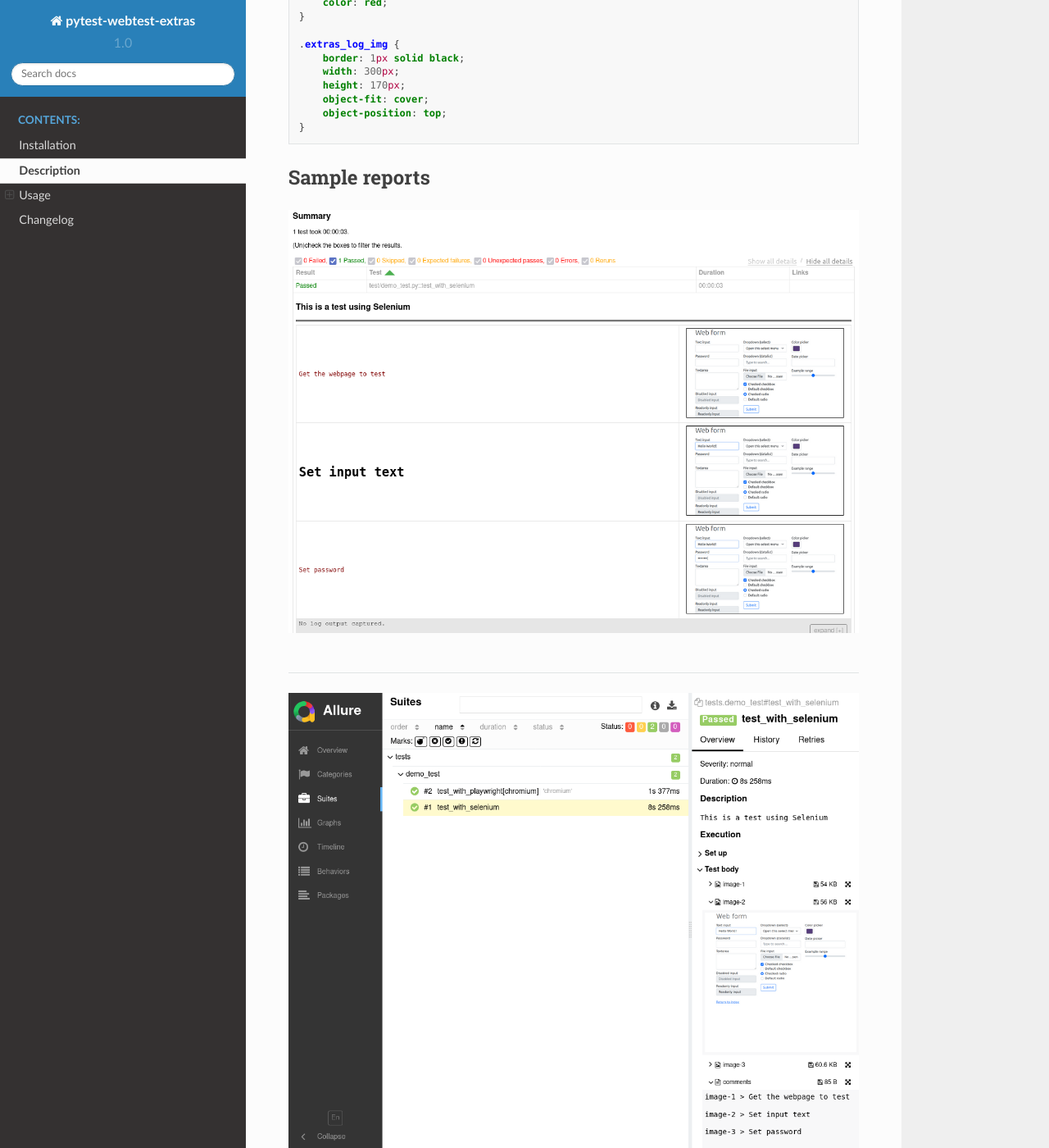
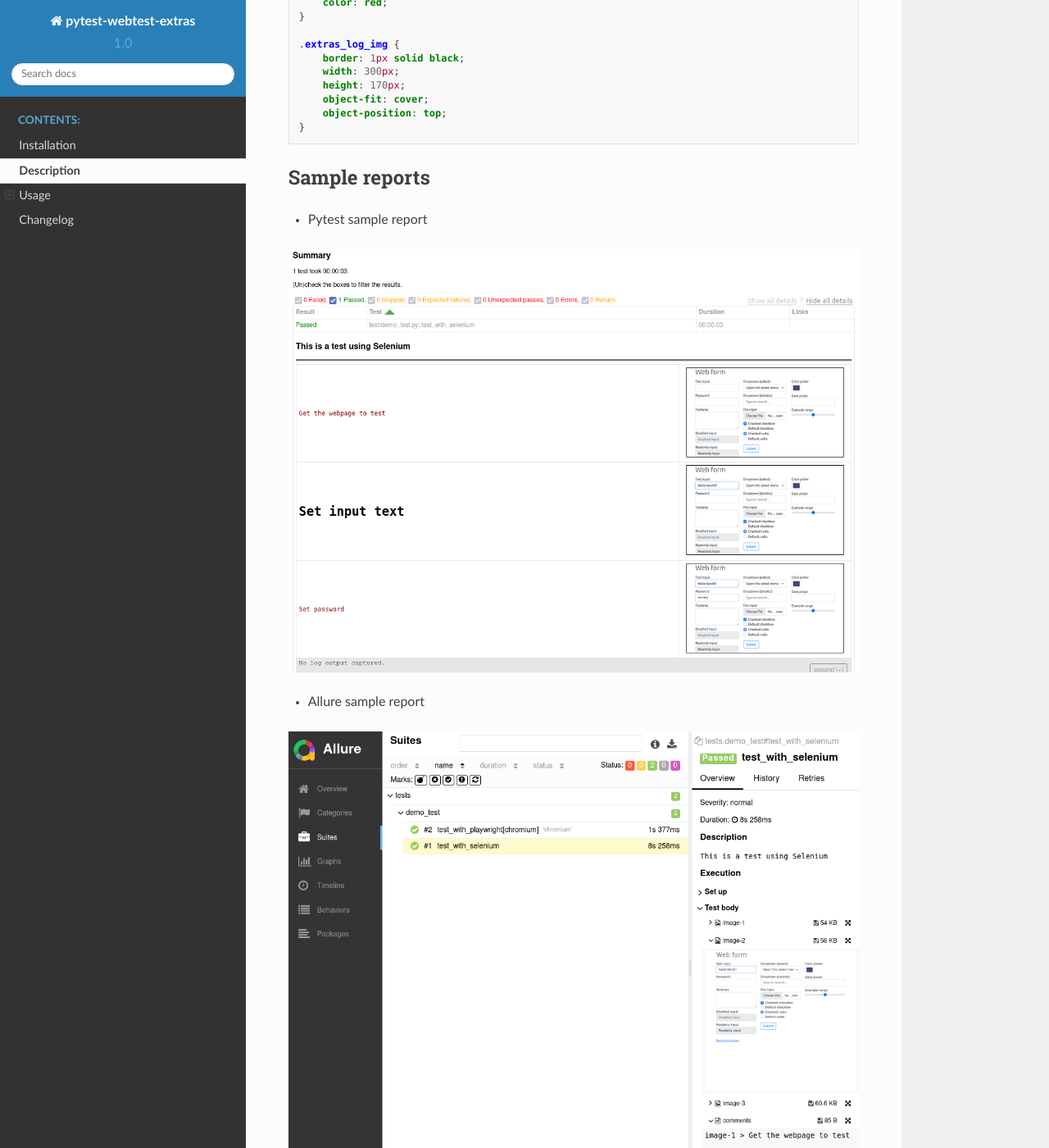
Before and after one commit to harmin-parra/pytest-webtest-extras, a Sphinx documentation site: the page built from docs/user_guide.rst, in a window 1280 px wide and 1400 px high, scrolled down 4584 px. Shown: the whole window at 82% size. Built offline with Sphinx 7.4.7 and the Read the Docs theme 2.0.0, drawn with Linux system fonts in a browser that asks for light colours.

Commit message:
update doc

```diff
--- a/docs/user_guide.rst
+++ b/docs/user_guide.rst
@@ -263,8 +263,10 @@
 Sample reports
 ==============
 
+* Pytest sample report
+
 .. image:: demo-pytest.png
 
-----
+* Allure sample report
 
 .. image:: demo-allure.png
```
